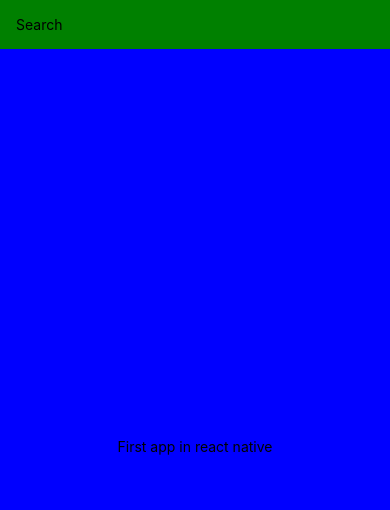
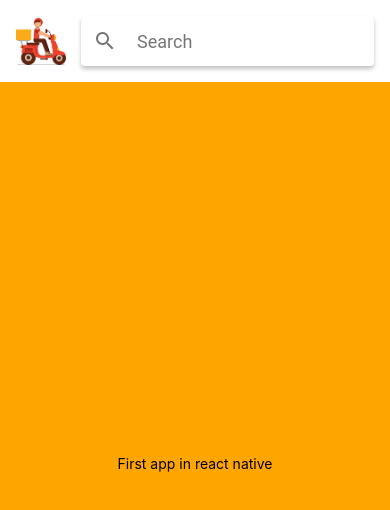
Before and after one commit to BartlomiejKar/deliveryMeal, a React Native app: screen / in a window 390 px wide. Shown: the top 510 px of the page. Built offline with nearby package versions, Linux system fonts and the light colour scheme.

Commit message:
add icon, create search bar component

```diff
--- a/App.js
+++ b/App.js
@@ -27,7 +27,7 @@ const styles = StyleSheet.create({
   container: {
     flex: 1,
     fontWeight: "bold",
-    backgroundColor: "blue",
+    backgroundColor: "orange",
     alignItems: 'center',
     justifyContent: 'center',
   },
--- a/src/components/searchBar/SearchBar.js
+++ b/src/components/searchBar/SearchBar.js
@@ -1,19 +1,45 @@
-import React from 'react';
-import { View, Text, StyleSheet } from "react-native"
+import React, { useState } from 'react';
+import fooddelivery from "../../../assets/fooddelivery.png"
+import { View, StyleSheet, Image } from "react-native"
+import { Searchbar } from 'react-native-paper';
+import { flushSync } from 'react-dom';
 
 const SearchBar = () => {
+    const [searchQuery, setSearchQuery] = useState("");
+    const onChangeSearch = query => setSearchQuery(query);
     return (
-        <View>
-            <Text style={styles.searchBar}>Search</Text>
+        <View style={styles.searchBarContainer}>
+            <Image
+                style={styles.image}
+                source={fooddelivery}
+            />
+            <Searchbar
+                style={styles.searchBar}
+                placeholder="Search"
+                onChangeText={onChangeSearch}
+                value={searchQuery}
+            />
         </View>
     )
 }
 
 
 const styles = StyleSheet.create({
+    searchBarContainer: {
+        display: 'flex',
+        flexDirection: "row",
+        padding: 16,
+        backgroundColor: "white"
+    },
+    image: {
+        width: 50,
+        height: 50,
+        borderRadius: 5,
+        marginRight: 15,
+        resizeMode: "contain"
+    },
     searchBar: {
-        backgroundColor: "green",
-        padding: 16
+        flex: 1
     }
 })
 
```
Also changed, not shown: assets/fooddelivery.png (added), 1 other file (tests, documents, lock files or other folders).
